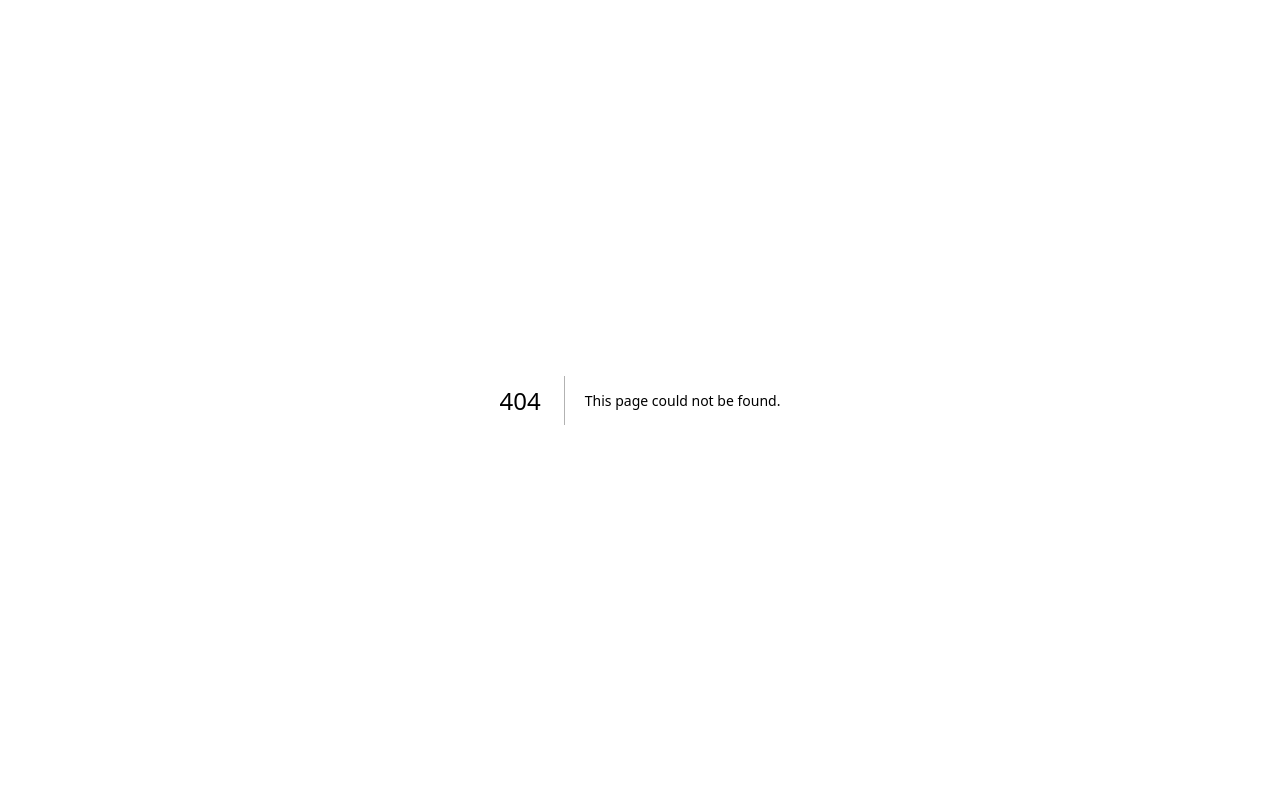
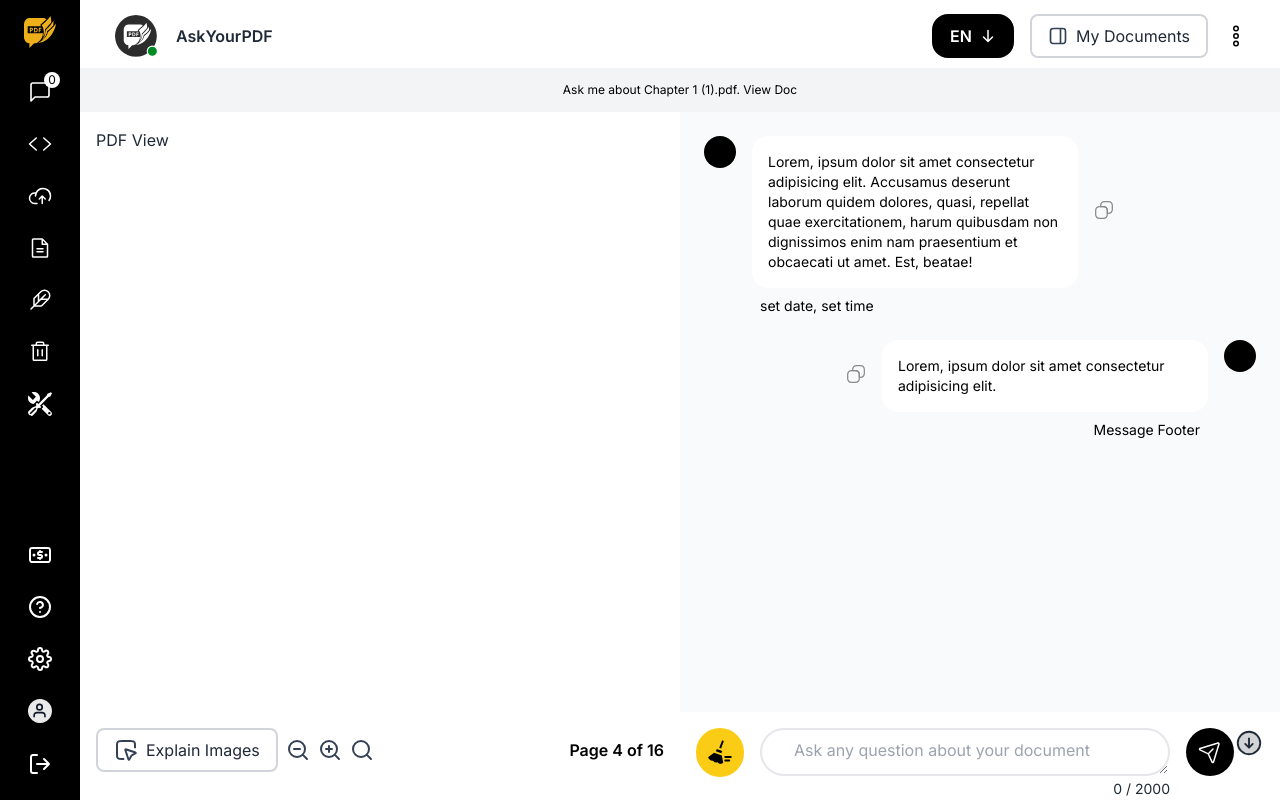
Before and after one commit to mudassir055/askpdf, a Next.js app: page /dashboard in a window 1280 px wide. Before the commit this address had no page. Built offline with nearby package versions, Linux system fonts and the light colour scheme.

Commit message:
dashboard path changed

```diff
--- /dev/null
+++ b/src/app/dashboard/page.tsx
@@ -0,0 +1,29 @@
+import React from "react";
+import Sidebar from "../components/Sidebar";
+import DashboardHeader from "../components/DashboardHeader";
+import PDFRenderer from "../components/PDFRenderer";
+import ChatRoom from "../components/ChatRoom";
+
+const Dashboard = () => {
+  return (
+    // Main container for the dashboard layout
+    <div className="flex w-full h-screen bg-white">
+      {/* Sidebar component */}
+      <Sidebar />
+      {/* Container for the main content */}
+      <div className="flex flex-col w-full h-full relative">
+        {/* Dashboard header component */}
+        <DashboardHeader />
+        {/* Main content area, divided into two columns */}
+        <div className="h-[86%] grid grid-cols-1 grid-rows-1 lg:grid-cols-2 w-full relative">
+          {/* Component for rendering PDF content */}
+          <PDFRenderer />
+          {/* Component for chat room */}
+          <ChatRoom />
+        </div>
+      </div>
+    </div>
+  );
+};
+
+export default Dashboard;
```
